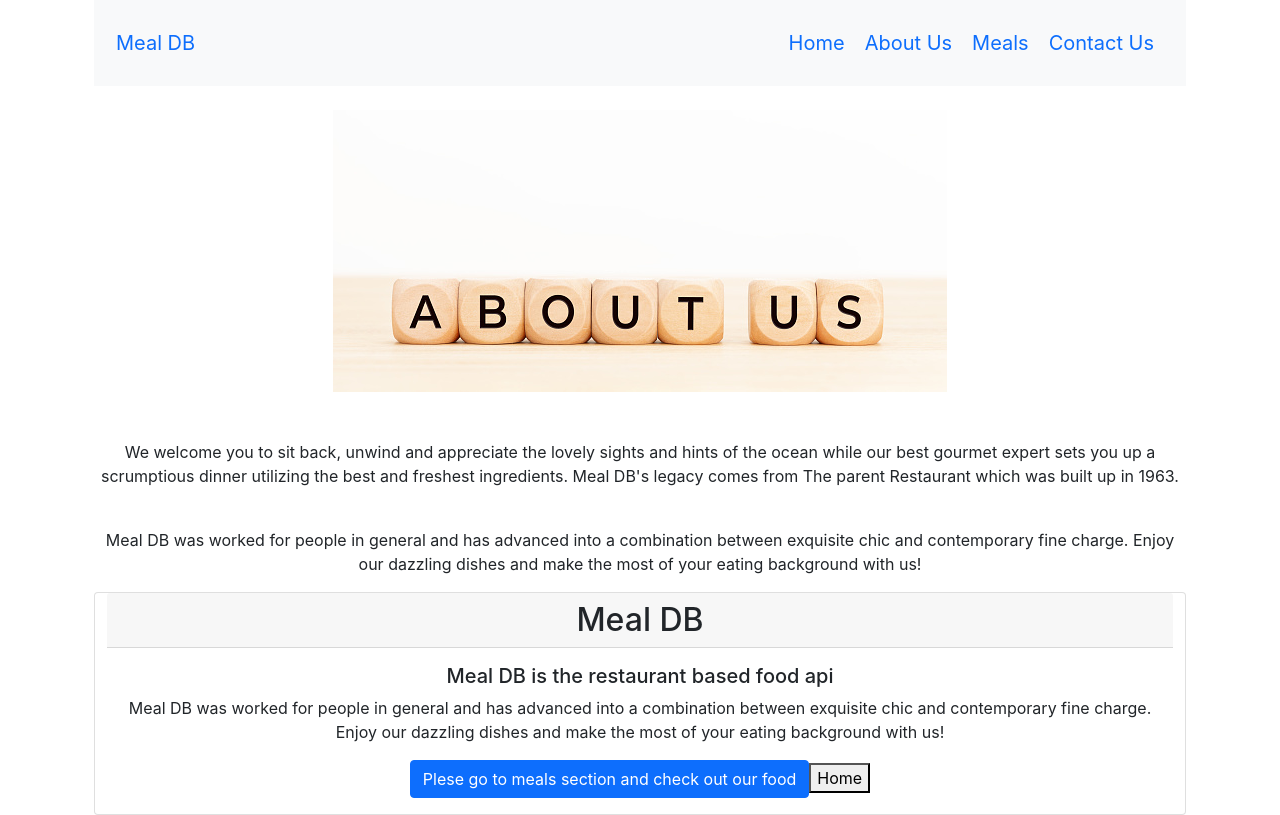
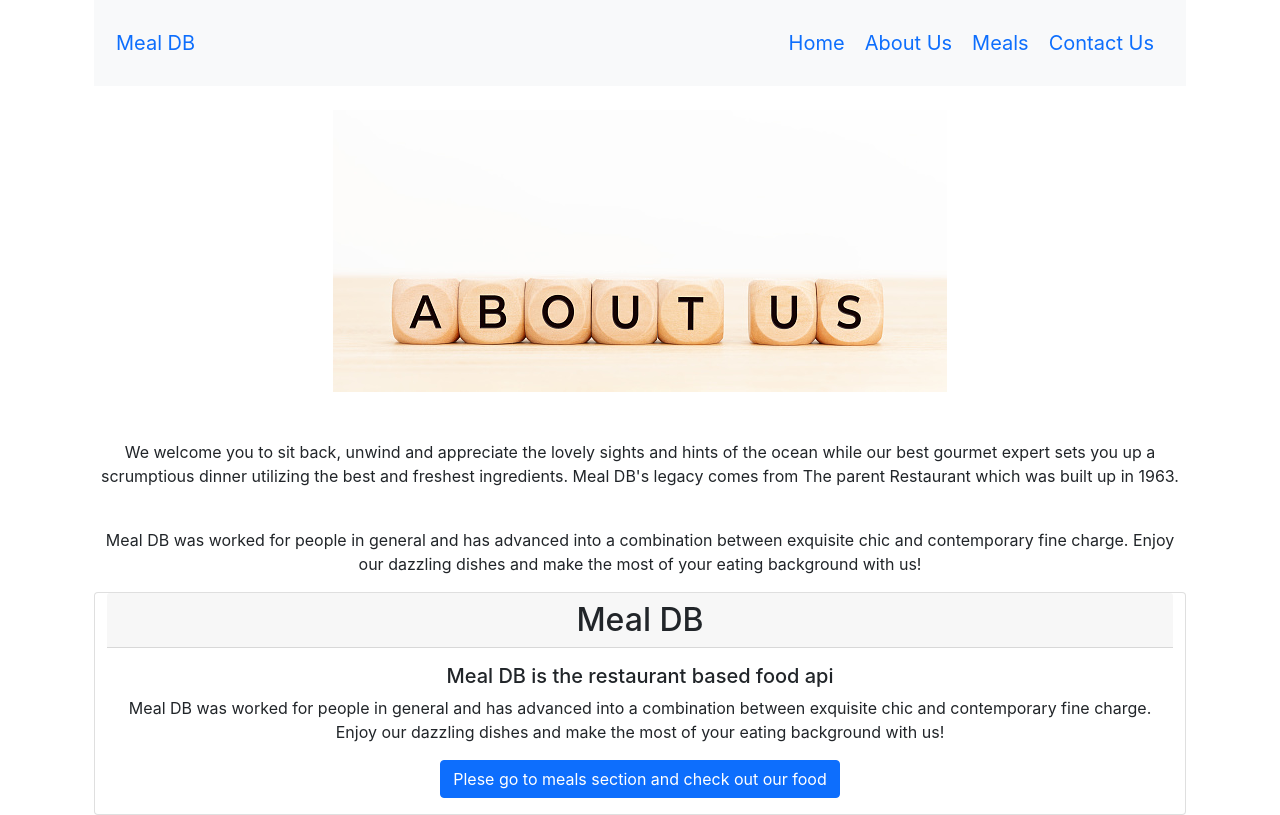
Before and after one commit to devruhul/meal-db-react-bootstrap, a React (Create React App) app: page /about in a window 1280 px wide. Built offline with nearby package versions, Linux system fonts and the light colour scheme; the HTML template or start-up script is replaced by a standard one.

Commit message:
remove children

```diff
--- a/src/components/AboutUs/AboutUs.js
+++ b/src/components/AboutUs/AboutUs.js
@@ -2,7 +2,6 @@ import React from 'react';
 import Footer from '../shared/Footer/Footer';
 import Header from '../shared/Header/Header';
 import about from '../images/about-us.jpg'
-import { Link } from 'react-router-dom';
 const AboutUs = () => {
     return (
         <div className='container'>
@@ -20,9 +19,6 @@ const AboutUs = () => {
             </p>
 
             <Footer>
-                <Link to="/">
-                    <button> Home</button>
-                </Link>
             </Footer>
         </div>
     );
--- a/src/components/shared/Footer/Footer.js
+++ b/src/components/shared/Footer/Footer.js
@@ -1,7 +1,7 @@
 import React from 'react';
 import { Button, Card } from 'react-bootstrap';
 
-const Footer = (props) => {
+const Footer = () => {
     return (
         <div>
             <Card className='container'>
@@ -13,7 +13,6 @@ const Footer = (props) => {
                         Enjoy our dazzling dishes and make the most of your eating background with us!
                     </Card.Text>
                     <Button variant="primary"> Plese go to meals section and check out our food</Button>
-                    {props.children}
                 </Card.Body>
             </Card>
         </div>
```
